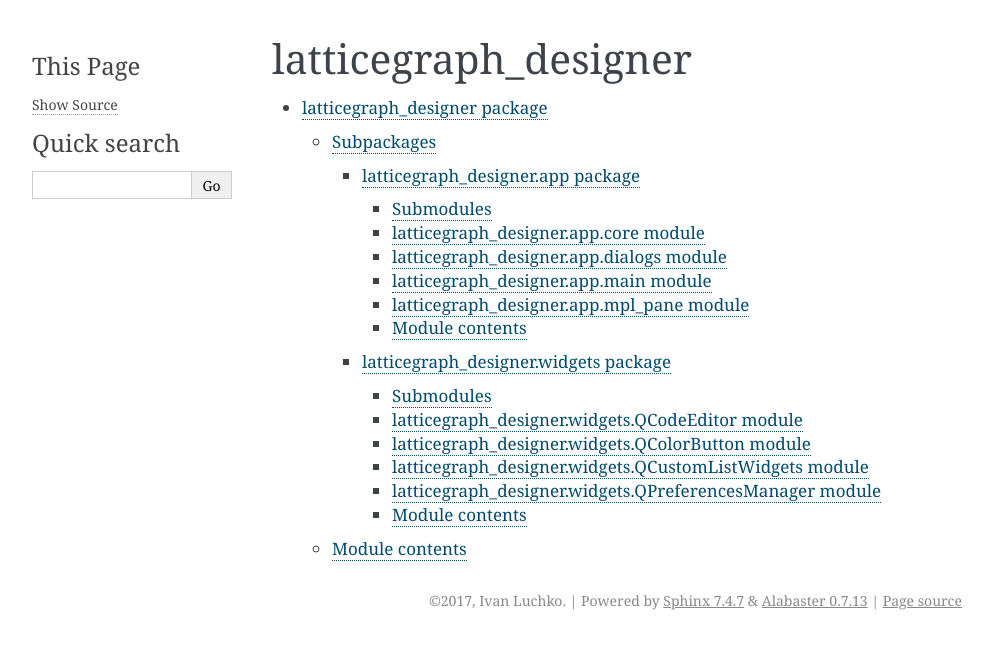
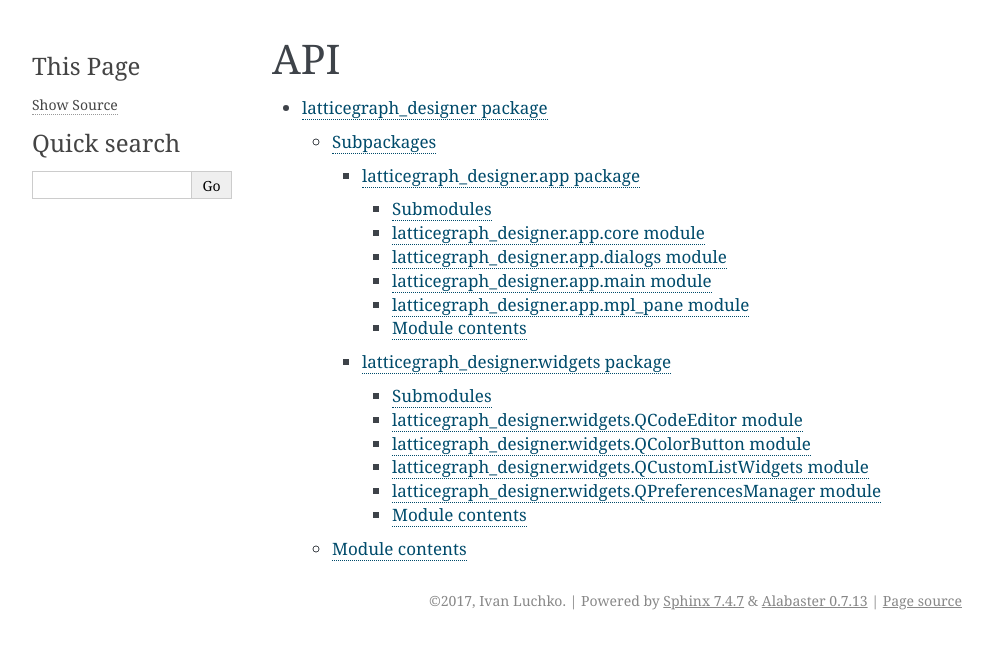
Before and after one commit to luchko/latticegraph_designer, a Sphinx documentation site: the page built from docs/modules.rst, in a window 1280 px wide. Shown: the top 649 px of the page, without its empty margins (148-1141 px from the left). Built offline with Sphinx 7.4.7, drawn with Linux system fonts in a browser that asks for light colours.

Commit message:
Update modules.rst

```diff
--- a/docs/modules.rst
+++ b/docs/modules.rst
@@ -1,5 +1,5 @@
-latticegraph_designer
-=====================
+API
+===
 
 .. toctree::
    :maxdepth: 4
```
